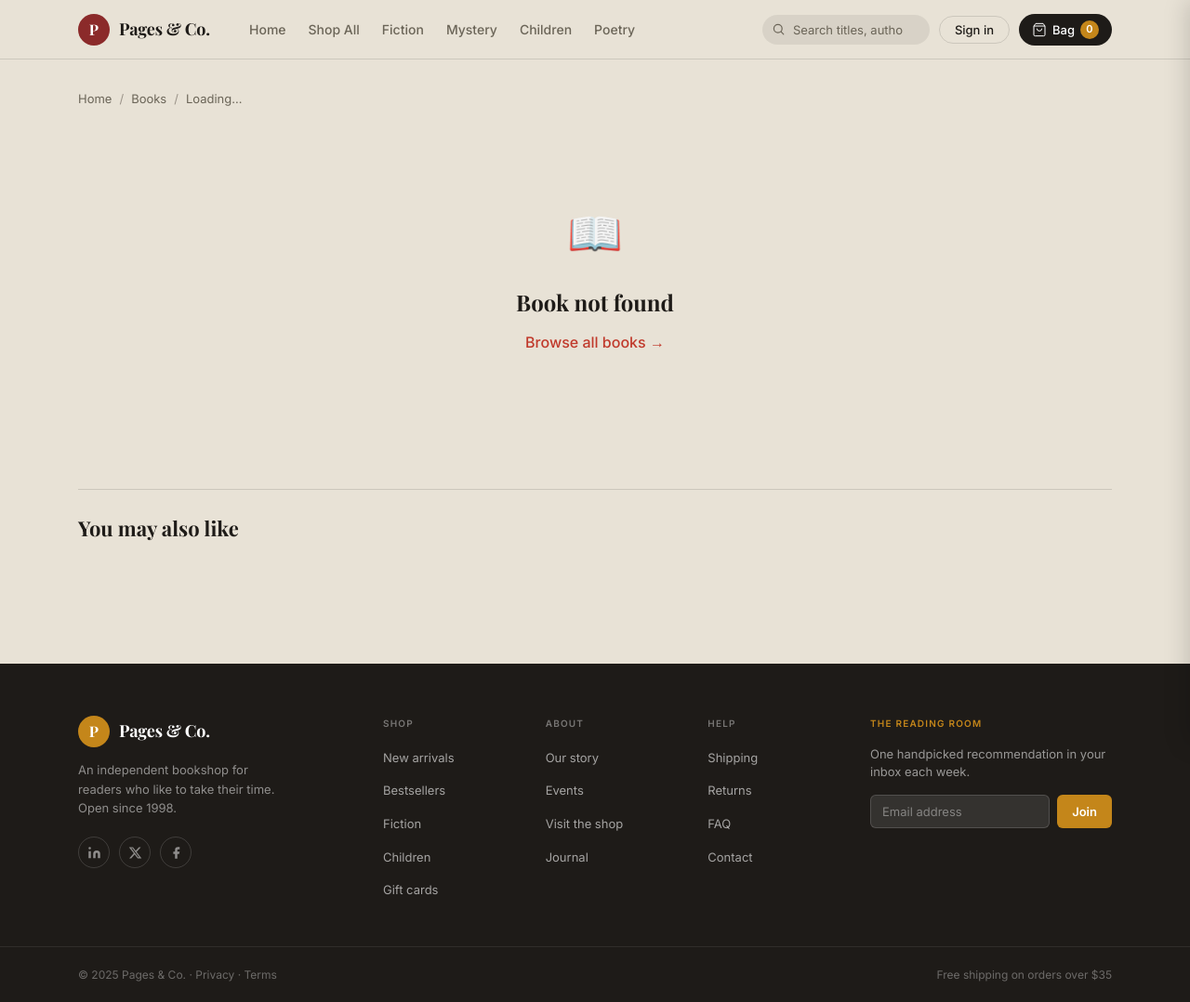
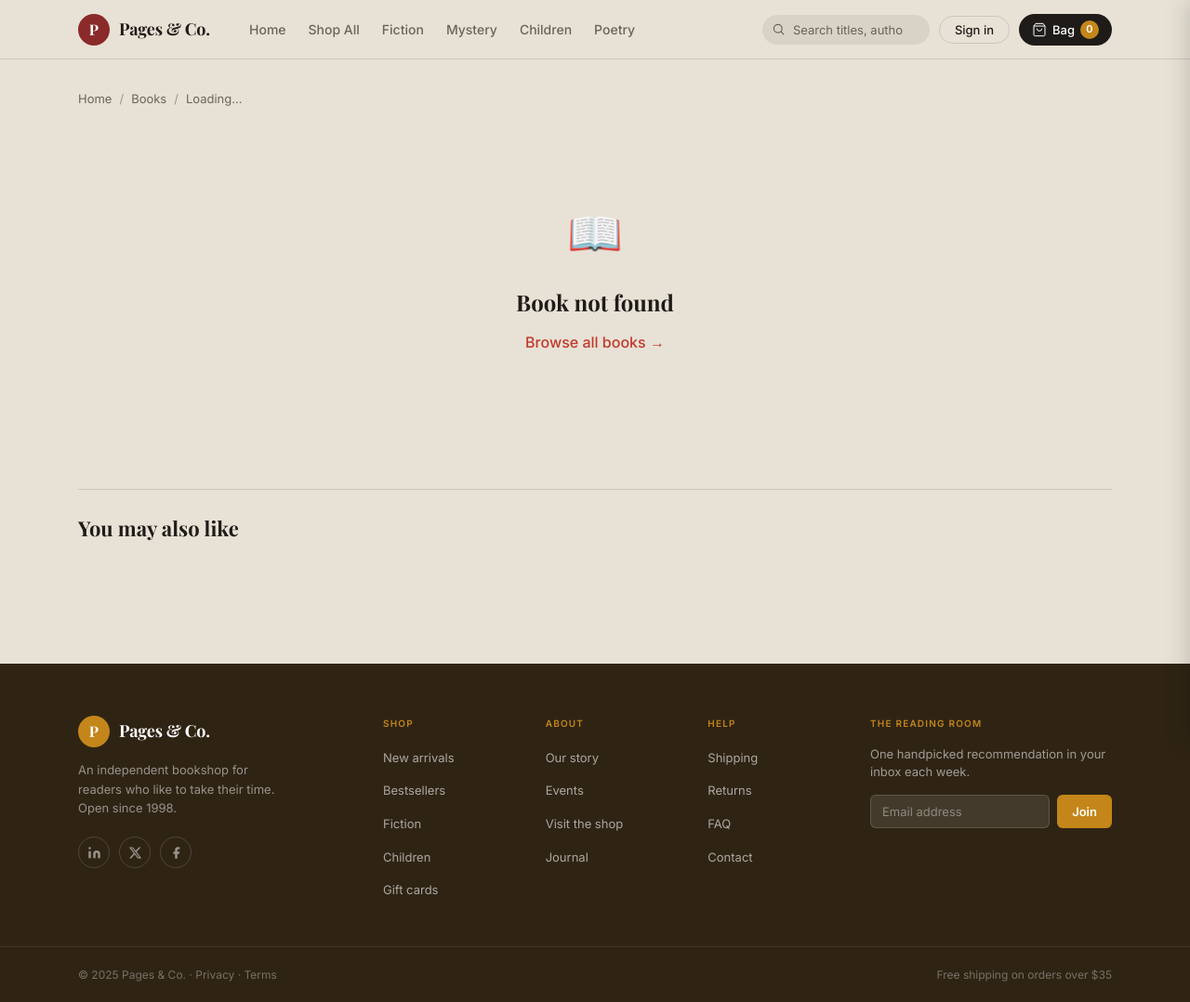
Before and after one commit to ngophuc29/NgoQuangPhuc_Ezgame_Test, a plain HTML site: page book.html in a window 1280 px wide. Shown: the whole page at 93% size. Drawn offline with nearby package versions, Linux system fonts and the light colour scheme.

Commit message:
chỉnh lại màu đúng với đề bài

```diff
--- a/book.html
+++ b/book.html
@@ -117,7 +117,7 @@
           </div>
         </div>
         <div class="footer-col">
-          <h3 class="footer-col-title">Shop</h3>
+          <h3 class="footer-col-title footer-col-title--gold">Shop</h3>
           <ul class="footer-links">
             <li><a href="shop.html?sort=new">New arrivals</a></li>
             <li><a href="shop.html?sort=bestseller">Bestsellers</a></li>
@@ -127,7 +127,7 @@
           </ul>
         </div>
         <div class="footer-col">
-          <h3 class="footer-col-title">About</h3>
+          <h3 class="footer-col-title footer-col-title--gold">About</h3>
           <ul class="footer-links">
             <li><a href="#">Our story</a></li>
             <li><a href="#">Events</a></li>
@@ -136,7 +136,7 @@
           </ul>
         </div>
         <div class="footer-col">
-          <h3 class="footer-col-title">Help</h3>
+          <h3 class="footer-col-title footer-col-title--gold">Help</h3>
           <ul class="footer-links">
             <li><a href="#">Shipping</a></li>
             <li><a href="#">Returns</a></li>
--- a/css/style.css
+++ b/css/style.css
@@ -858,7 +858,7 @@ ul { list-style: none; }
    FOOTER
    ============================================================ */
 .site-footer {
-  background: var(--dark);
+  background: #2f2414;
   color: rgba(255,255,255,0.8);
   margin-top: 40px;
 }
```
Also changed, not shown: checkout.html (+3 -3 lines), index.html (+3 -3 lines), shop.html (+3 -3 lines).
